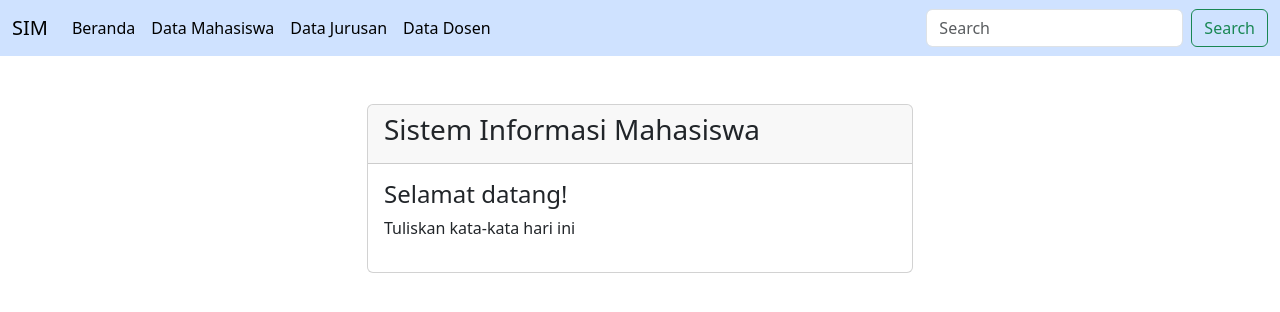
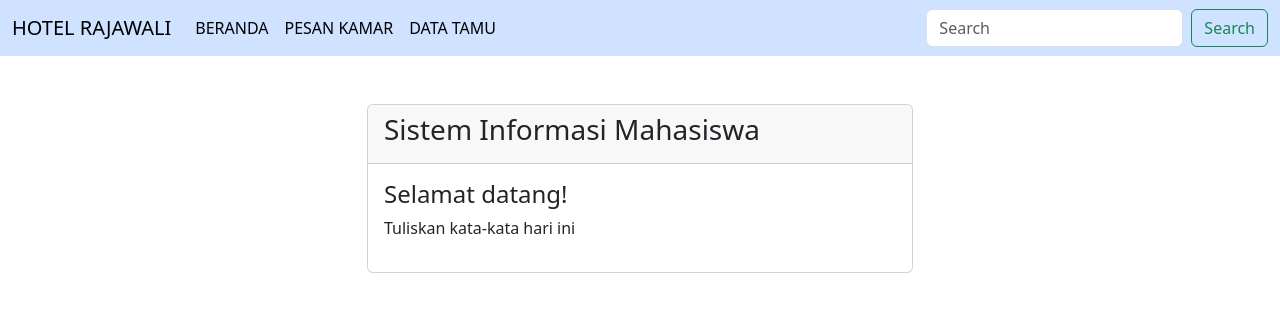
Before and after one commit to ALIF009111/uas_aliftourista, a PHP site: page / in a window 1280 px wide. Shown: the top 312 px of the page. Run offline with PHP 8.4, Linux system fonts and the light colour scheme.

```diff
--- a/navbar.php
+++ b/navbar.php
@@ -1,6 +1,6 @@
 <nav class="navbar navbar-expand-lg bg-primary-subtle">
   <div class="container-fluid">
-    <a class="navbar-brand" href="#">SIM</a>
+    <a class="navbar-brand" href="#">HOTEL RAJAWALI</a>
     <button class="navbar-toggler" type="button" data-bs-toggle="collapse" data-bs-target="#navbarSupportedContent" aria-controls="navbarSupportedContent" aria-expanded="false" aria-label="Toggle navigation">
       <span class="navbar-toggler-icon"></span>
     </button>
@@ -9,19 +9,15 @@
       <ul class="navbar-nav me-auto mb-2 mb-lg-0">
 
         <li class="nav-item">
-          <a class="nav-link active" aria-current="page" href="/alif/PROJECT/index.php">Beranda</a>
+          <a class="nav-link active" aria-current="page" href="/alif/uas_aliftourista/index.php">BERANDA</a>
         </li>
 
         <li class="nav-item">
-          <a class="nav-link active" aria-current="page" href="#">Data Mahasiswa</a>
+          <a class="nav-link active" aria-current="page" href="/alif/uas_aliftourista/pesan/index.php">PESAN KAMAR</a>
         </li>
 
         <li class="nav-item">
-          <a class="nav-link active" aria-current="page" href="/alif/PROJECT/modul-jurusan/index.php">Data Jurusan</a>
-        </li>
-
-        <li class="nav-item">
-          <a class="nav-link active" aria-current="page" href="/alif/PROJECT/modul-dosen/index.php">Data Dosen</a>
+          <a class="nav-link active" aria-current="page" href="/alif/uas_aliftourista/tamu/index.php">DATA TAMU</a>
         </li>
 
 
```
